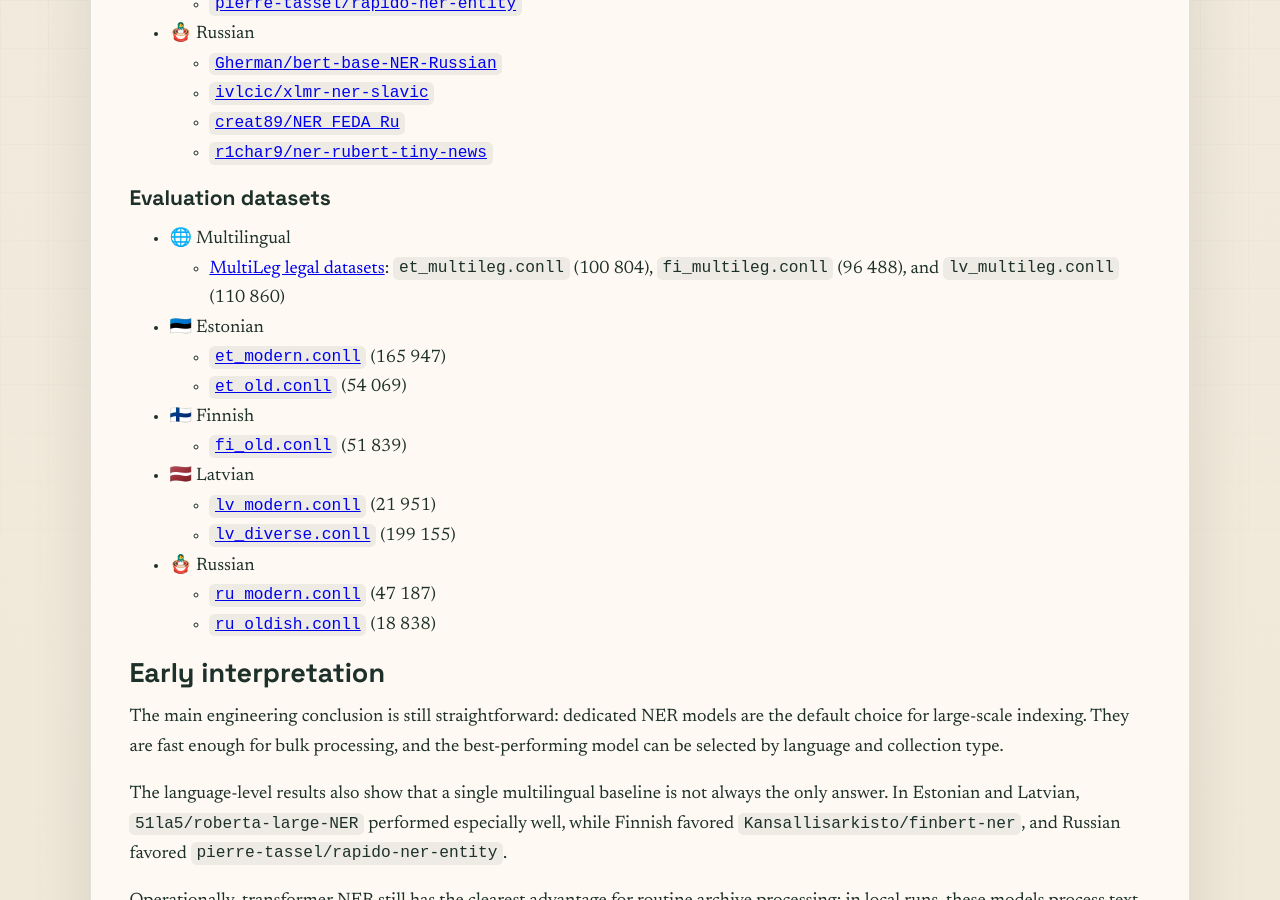
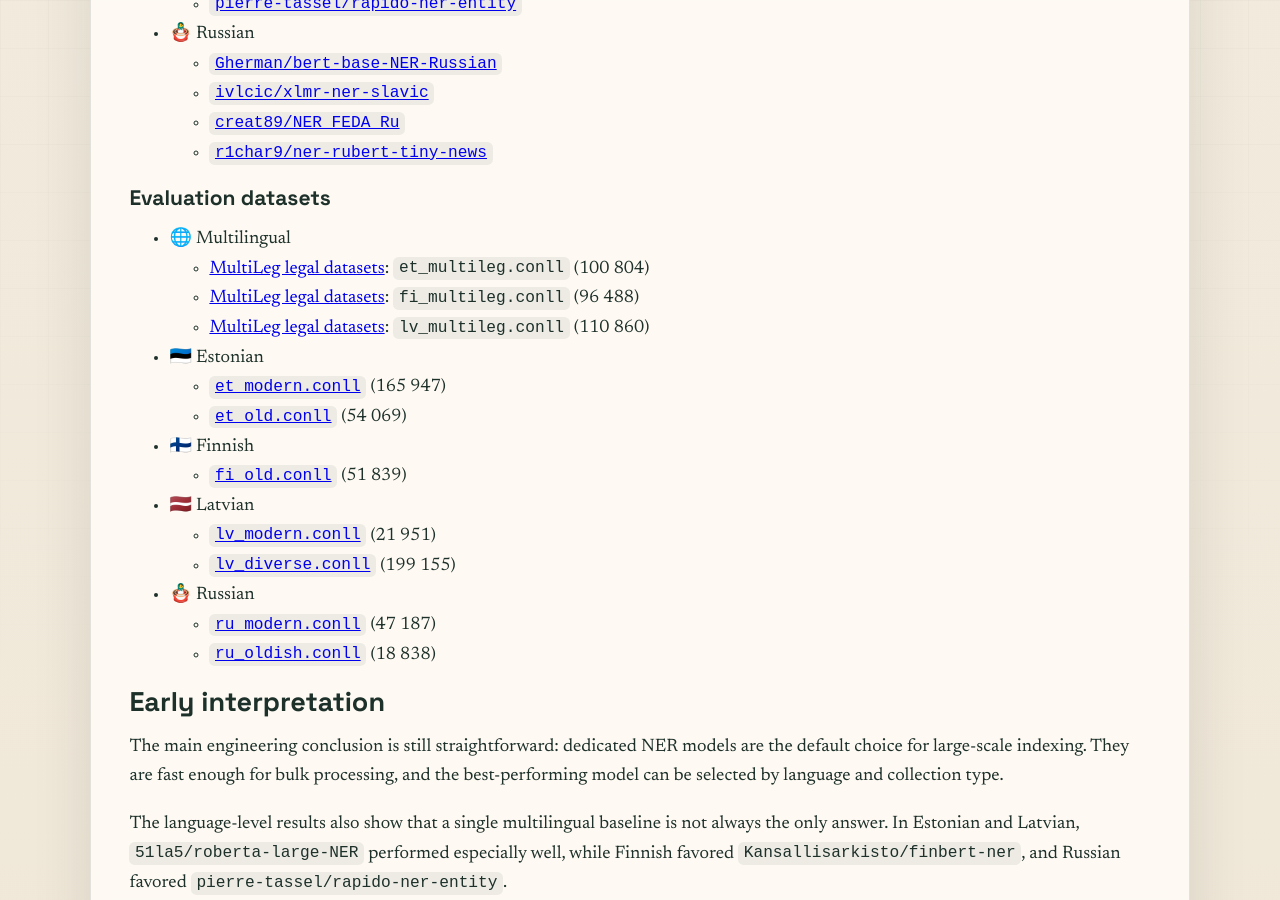
Before and after one commit to archxai/archxai.github.io, a Jekyll site: the page built from _posts/2026-04-09-ner-dedicated-models-preliminary-evaluation.md, in a window 1280 px wide and 900 px high, scrolled down 2213 px. Built offline with Jekyll 4.4.1, drawn with Linux system fonts in a browser that asks for light colours.

Commit message:
Tidy NER dataset bullets

```diff
--- a/_posts/2026-04-09-ner-dedicated-models-preliminary-evaluation.md
+++ b/_posts/2026-04-09-ner-dedicated-models-preliminary-evaluation.md
@@ -71,7 +71,9 @@ Because the source models and datasets do not all use the same label inventory,
 ### Evaluation datasets
 
 - 🌐 Multilingual
-  - [MultiLeg legal datasets](https://github.com/tilde-nlp/MultiLeg-dataset/): `et_multileg.conll` (100 804), `fi_multileg.conll` (96 488), and `lv_multileg.conll` (110 860)
+  - [MultiLeg legal datasets](https://github.com/tilde-nlp/MultiLeg-dataset/): `et_multileg.conll` (100 804)
+  - [MultiLeg legal datasets](https://github.com/tilde-nlp/MultiLeg-dataset/): `fi_multileg.conll` (96 488)
+  - [MultiLeg legal datasets](https://github.com/tilde-nlp/MultiLeg-dataset/): `lv_multileg.conll` (110 860)
 - 🇪🇪 Estonian
   - [`et_modern.conll`](https://github.com/TartuNLP/EstNER) (165 947)
   - [`et_old.conll`](https://github.com/soras/vk_ner_lrec_2022) (54 069)
```
